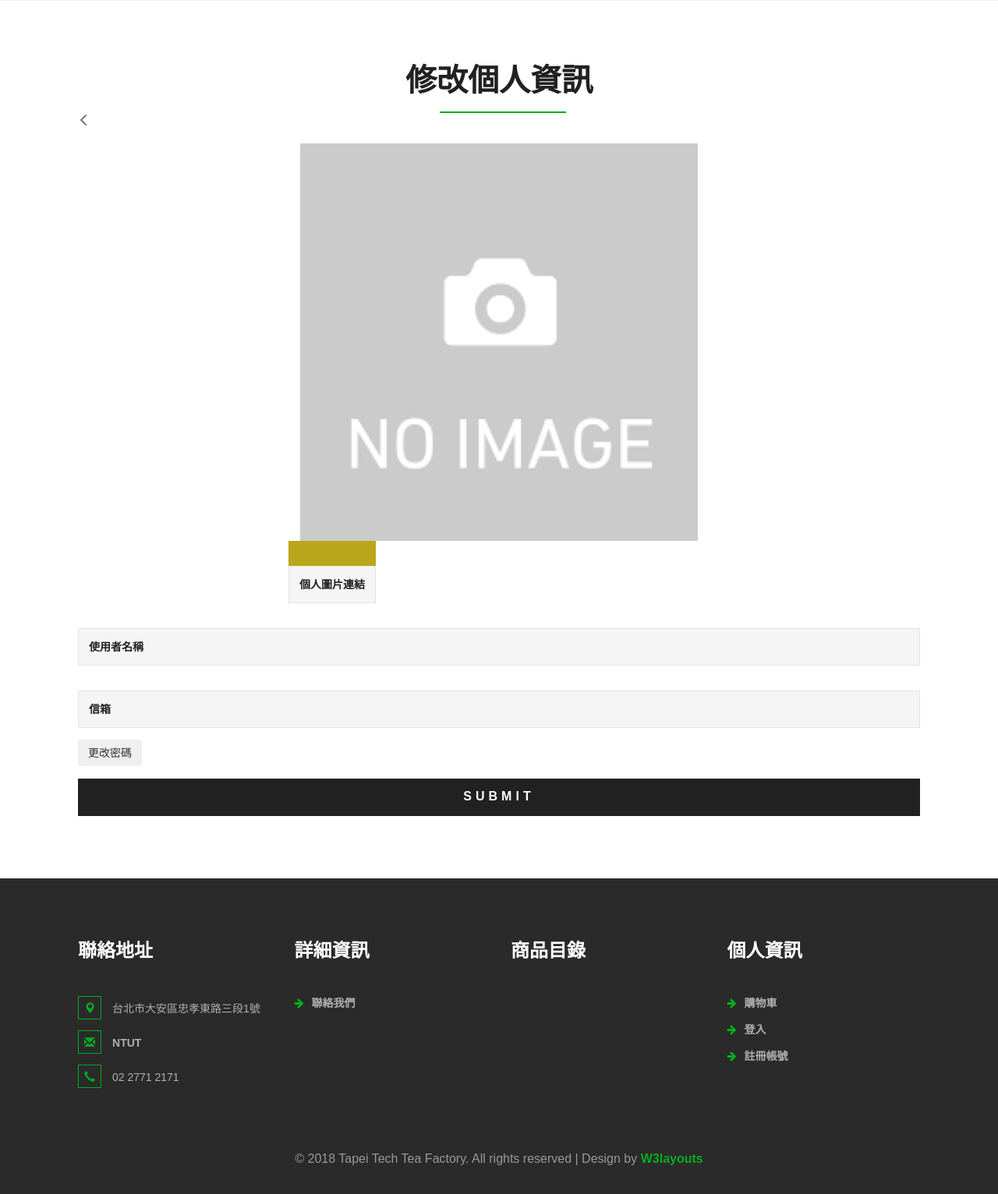
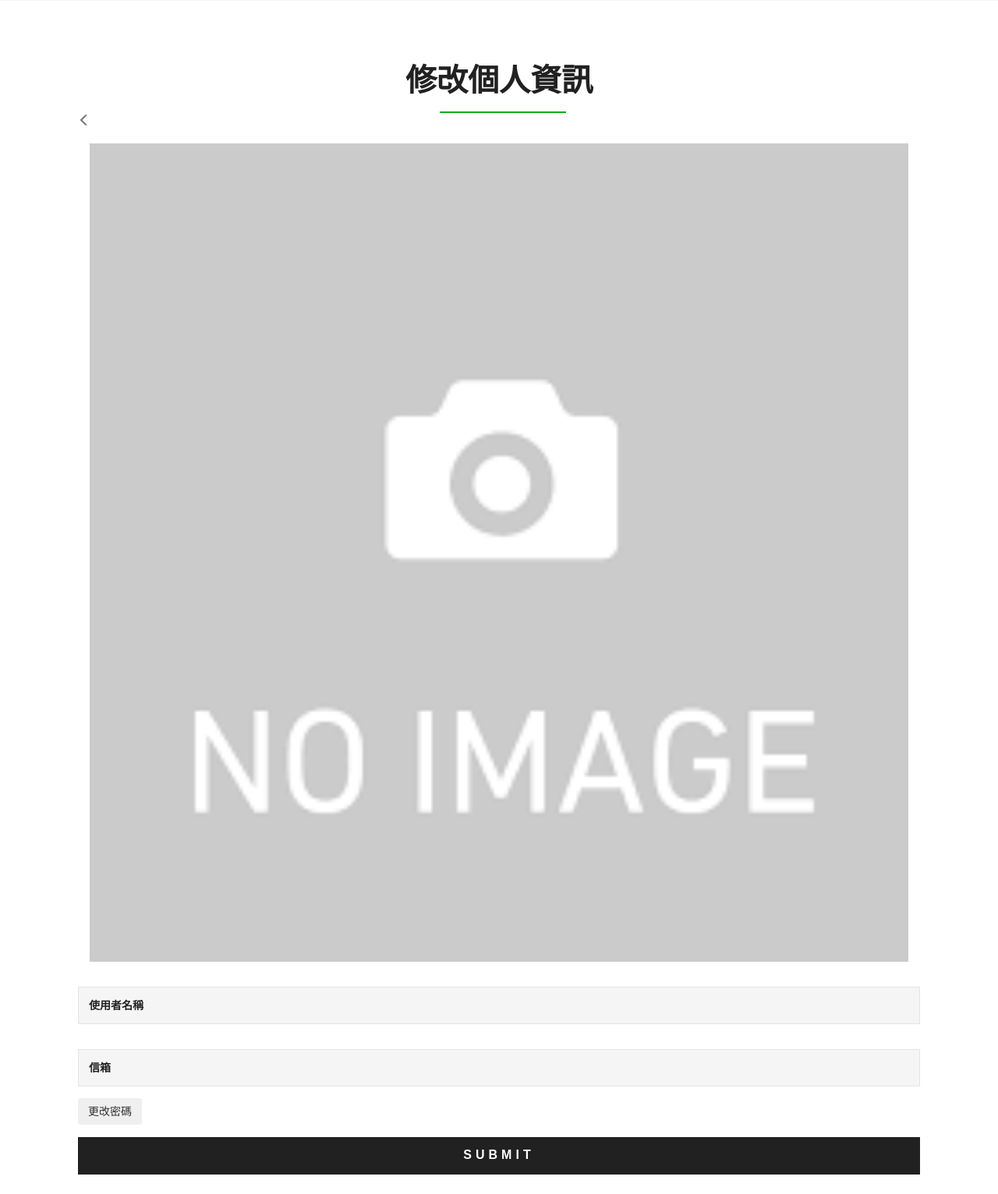
Before and after one commit to TaipeiTechTeaTransactionTeam/BackEnd, a Django app: page /userSetting/ in a window 1280 px wide. Shown: the part 291-1823 px from the top of the page at 78% size. Run offline with Django 3.2, Linux system fonts and the light colour scheme; data that the repository does not hold is empty; some libraries are stand-ins or nearby versions.

Commit message:
setting fix

```diff
--- a/storeApp/templates/storeApp/userSetting.html
+++ b/storeApp/templates/storeApp/userSetting.html
@@ -15,27 +15,17 @@
         <h2 class="w3_agile_header">修改個人資訊</h2>
         <a class="glyphicon glyphicon-menu-left" href="{% url 'storeApp:accountPanel' %}"></a>
         <form action="#" class="" method="post">
-          <div class="d-flex justify-content-center">
-            <figure class="imghvr-fade col-6 col-xs-6 col-md-6 col-sm-6  col-lg-6 ">
-              <div class="row ">
-                <!--image src-->
-                <img src="{%block imageSrc%}{% static 'base/images/no_images.png' %}{%endblock imageSrc%}" class="col-12 "
-                  alt="" onerror="this.src='./images/no_images.png'" />
-                <figcaption style="background-color: #baa619">
-                  <div class="mdl-textfield mdl-js-textfield mdl-textfield--floating-label  ">
-                    <span class="input input--ichiro">
-                      <input class="input__field input__field--ichiro" type="text" id="userImage" name="imageSrc"
-                        placeholder=" " required="" onchange="var img=this.parentNode.parentNode.parentNode.parentNode.parentNode.querySelector('img');img.src=this.value||img.src;" />
-                      <label class="input__label input__label--ichiro" for="userImage">
-                        <span class="input__label-content input__label-content--ichiro">個人圖片連結</span>
-                      </label>
-                    </span>
-                  </div>
-                </figcaption>
-              </div>
-            </figure>
-          </div>
+
+
+                <img id="demo" src="{%block imageSrc%}{% static 'base/images/no_images.png' %}{%endblock imageSrc%}" class="col-12 "
+                  alt="" onerror="this.src=`{% static 'base/images/no_images.png' %}`" />
+
+                  <input class="input__field input__field--ichiro" type="text"    placeholder=" " required="" onchange="var img=document.querySelector('#demo');img.src=this.value||img.src;" />
+
+
+
           <span class="input input--ichiro">
+
             <input class="input__field input__field--ichiro" type="text" id="userName" name="name" placeholder=" "
               required="" value="{%block userName%}{{ user.username }}{%endblock userName%}" />
             <label class="input__label input__label--ichiro" for="userName">
```
